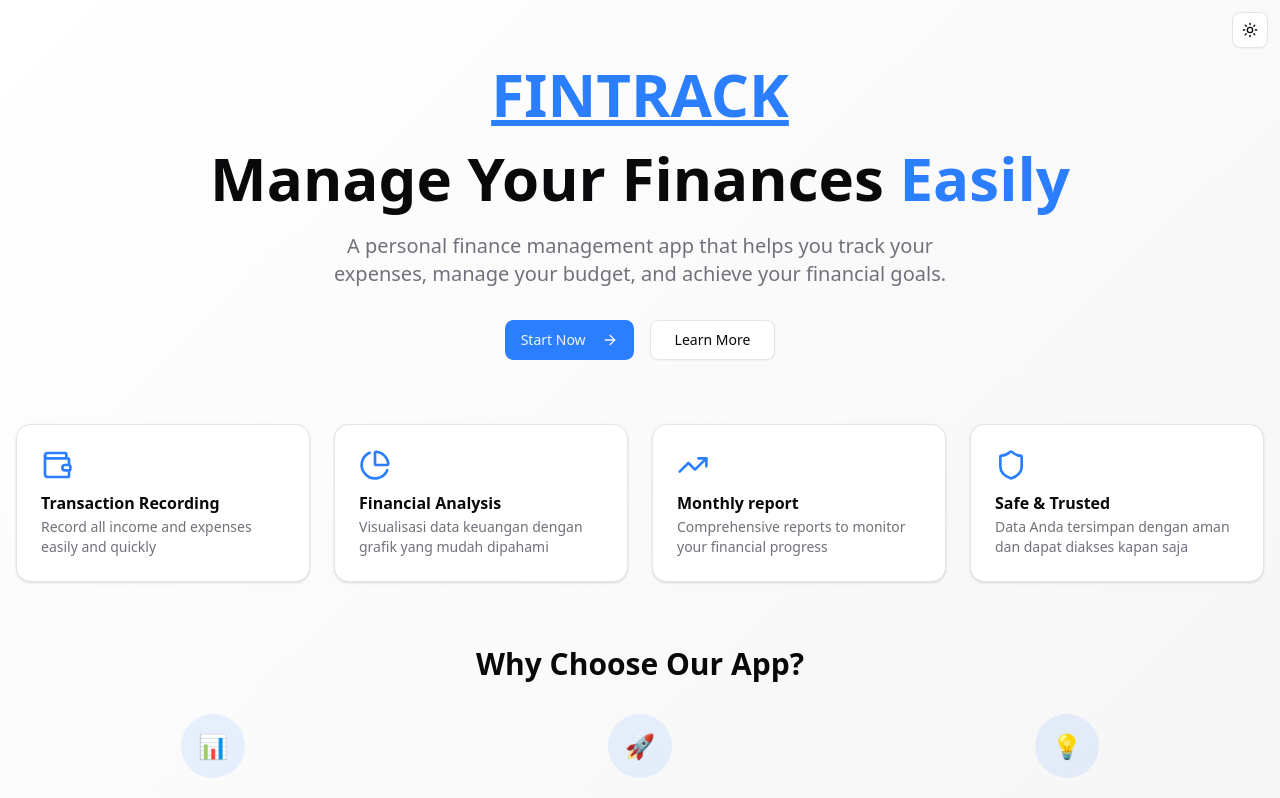
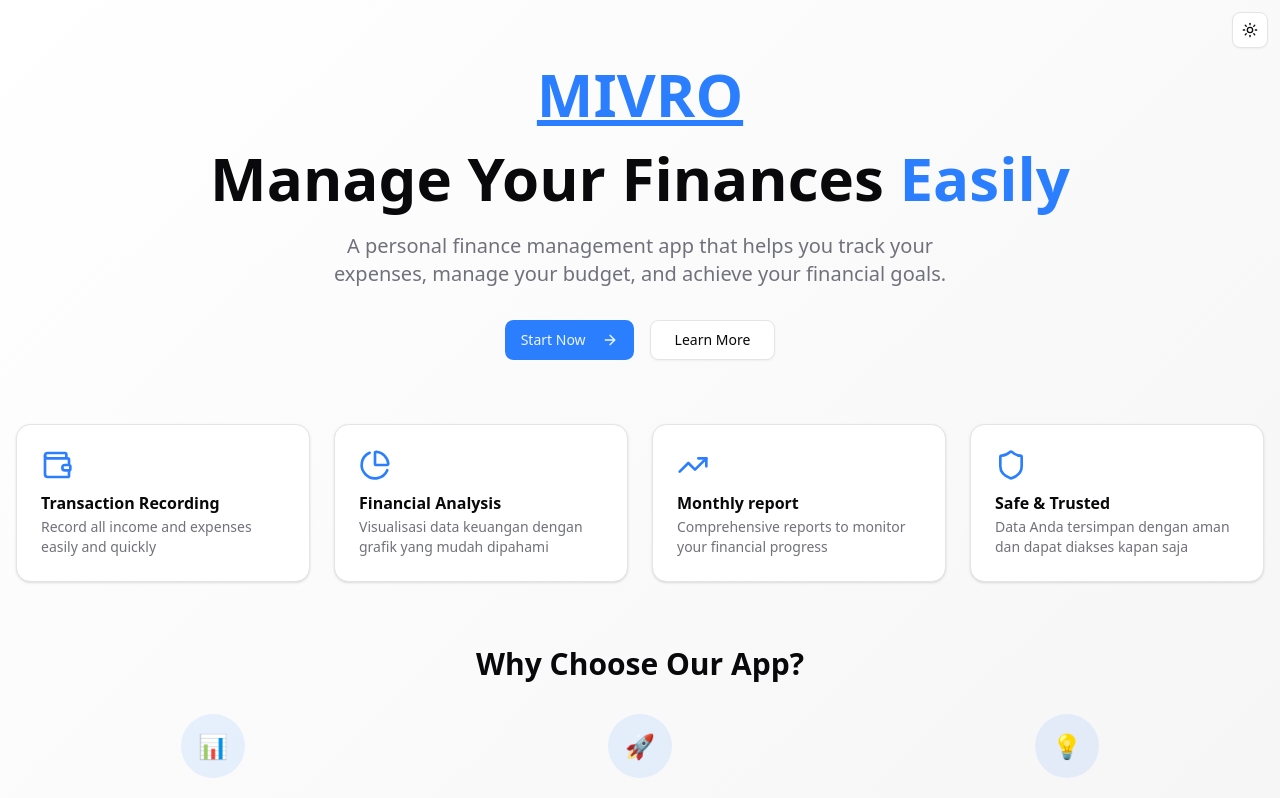
Before and after one commit to fikriwafiuddin/MivroFrontend, a React (Vite) app: page / in a window 1280 px wide. Shown: the top 798 px of the page. Built offline with nearby package versions, Linux system fonts and the light colour scheme; no server answers.

Commit message:
feat: Implement initial Fintrack application structure with frontend UI, backend API documentation, and AI utility.

```diff
--- a/index.html
+++ b/index.html
@@ -1,10 +1,10 @@
-<!DOCTYPE html>
+<!doctype html>
 <html lang="en">
   <head>
     <meta charset="UTF-8" />
-    <link rel="icon" type="image/svg+xml" href="/wallet.svg" />
+    <link rel="icon" type="image/svg+xml" href="/logo.webp" />
     <meta name="viewport" content="width=device-width, initial-scale=1.0" />
-    <title>frontend</title>
+    <title>Mivro</title>
   </head>
   <body>
     <div id="root"></div>
--- a/src/components/AppSidebar.tsx
+++ b/src/components/AppSidebar.tsx
@@ -15,7 +15,6 @@ import {
   List,
   Settings,
   BarChart3,
-  WalletIcon,
   PiggyBankIcon,
   BotIcon,
   Tags,
@@ -83,9 +82,9 @@ export function AppSidebar() {
           <SidebarMenuItem>
             <SidebarMenuButton className="text-sidebar-primary hover:text-primary hover:bg-transparent">
               <div>
-                <WalletIcon />
+                <img src="/logo.webp" alt="logo" className="size-7" />
               </div>
-              <span className="font-semibold text-xl">Fintrack</span>
+              <span className="font-bold text-xl">Mivro</span>
             </SidebarMenuButton>
           </SidebarMenuItem>
         </SidebarMenu>
--- a/src/pages/landing/page.tsx
+++ b/src/pages/landing/page.tsx
@@ -29,7 +29,7 @@ const LandingPage = () => {
       <div className="container mx-auto px-4 py-16">
         <div className="text-center mb-16">
           <h1 className="text-4xl md:text-6xl font-bold mb-6 text-primary underline">
-            FINTRACK
+            MIVRO
           </h1>
           <h1 className="text-4xl md:text-6xl font-bold text-foreground mb-6">
             Manage Your Finances <span className="text-primary">Easily</span>
```
Also changed, not shown: public/logo.webp (added).
